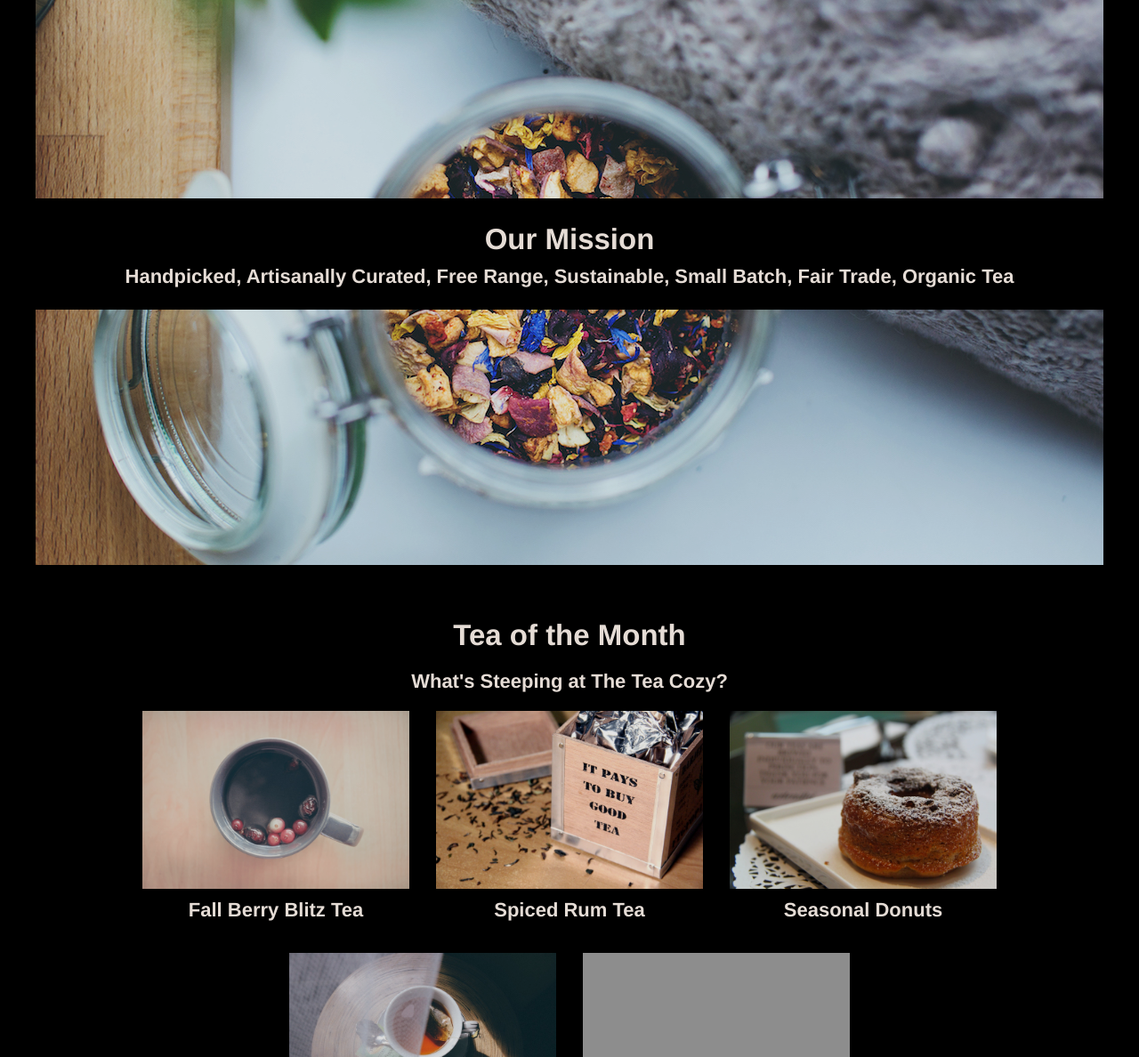
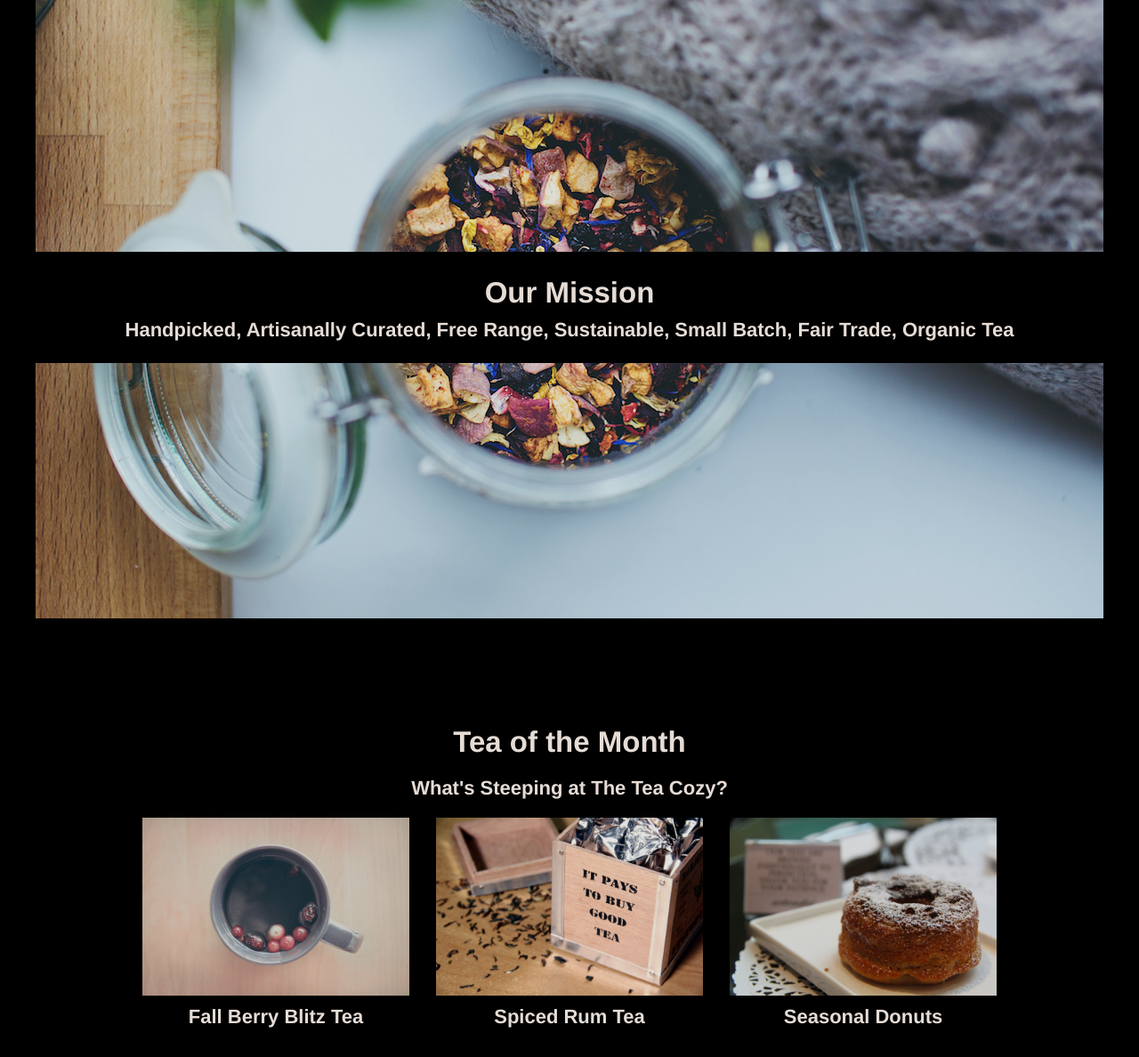
Before and after one commit to braunemi/tea-cozy, a plain HTML site: page index.html in a window 1280 px wide. Shown: the part 73-1261 px from the top of the page at 89% size. Drawn offline with Linux system fonts and the light colour scheme; grey boxes are pictures that could not be loaded.

Commit message:
Final Edits

```diff
--- a/css/style.css
+++ b/css/style.css
@@ -45,6 +45,7 @@ li a {
     background-image: url('../resources/images/img-mission-background.jpg');
     height: 700px;
     width: 1200px;
+    padding-top: 60px;
     display: flex;
     align-items: center;
     position: relative;
@@ -68,6 +69,7 @@ li a {
 #tea {
     height: 750px;
     width: 1000px;
+    padding-top: 60px;
     margin-top: 40px;
     display: flex;
     flex-direction: column;
```
